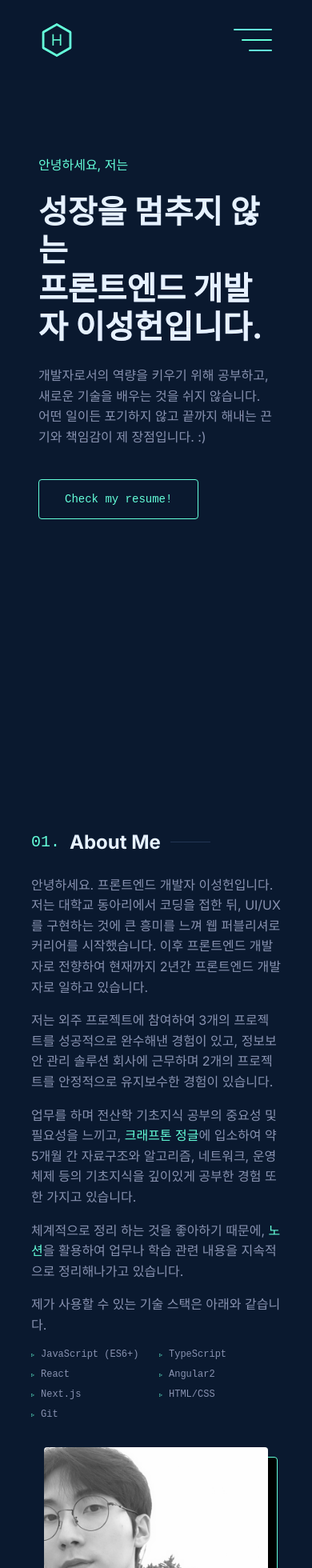
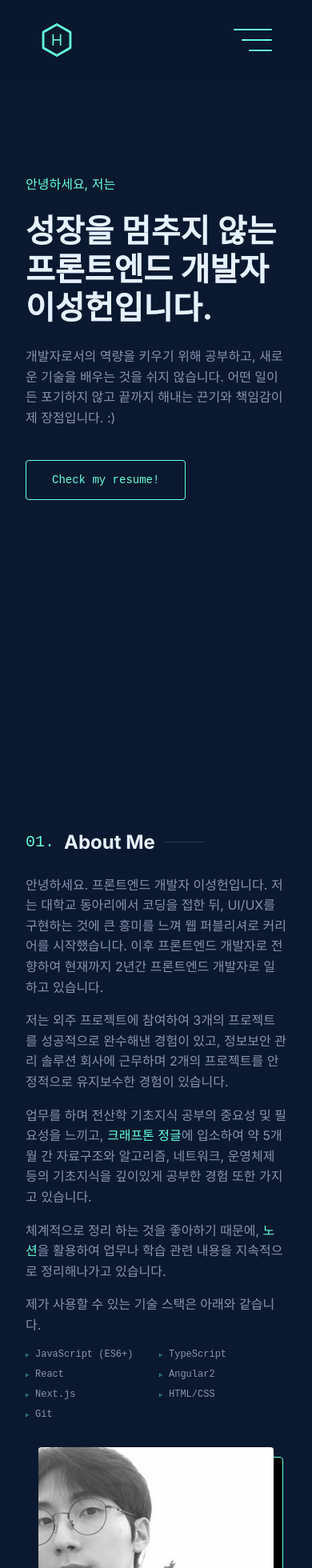
Before and after one commit to heondeam/shlee-resume, a Next.js app: page / in a window 390 px wide. Shown: the top 1960 px of the page at 80% size. Built offline with nearby package versions, Linux system fonts and the light colour scheme; a web font is replaced by a local one.

Commit message:
fix: modify padding

```diff
--- a/components/common/footer.tsx
+++ b/components/common/footer.tsx
@@ -33,7 +33,7 @@ export default function Footer() {
             )
           })}
         </div>
-        <P5 className="text-slate font-mono hover:text-green transition-custom">
+        <P5 className="text-slate text-center font-mono hover:text-green transition-custom">
           Designed by Brittany Chiang & Built by seoungheon Lee
         </P5>
       </footer>
--- a/components/project/project-card.tsx
+++ b/components/project/project-card.tsx
@@ -76,7 +76,7 @@ export default function Card({ cnt, belong, title, description, stack, link, ima
   return (
     <div className="relative items-center grid grid-cols-12 md:items-center">
       <div
-        className={`w-full h-full md:h-auto relative z-20 px-[40px] py-[30px] md:p-0 row-start-1 ${contentCols} flex flex-col gap-6 justify-center items-${
+        className={`w-full h-full md:h-auto relative z-20 px-[20px] py-[20px] md:p-0 row-start-1 ${contentCols} flex flex-col gap-6 justify-center items-${
           isRightAligned ? 'end' : 'start'
         }`}
       >
--- a/components/sections/about-me.tsx
+++ b/components/sections/about-me.tsx
@@ -57,7 +57,7 @@ const SKILLS = [
 
 export default function AboutMe() {
   return (
-    <Section id="about" className="bg-navy px-12 py-48">
+    <Section id="about" className="bg-navy px-8 py-48">
       <div className="max-w-[900px] flex flex-col gap-6">
         <Title title="About Me" idx="01" />
         <div className="flex flex-col gap-8 md:flex-row justify-between">
--- a/components/sections/experience.tsx
+++ b/components/sections/experience.tsx
@@ -9,7 +9,7 @@ import H5 from '@components/typography/h5'
 
 export default function Experience() {
   return (
-    <Section id="experience" className="bg-navy px-12 py-48">
+    <Section id="experience" className="bg-navy px-8 py-48">
       <div className="w-full md:max-w-[750px] flex flex-col gap-6 justify-center">
         <Title title="Work Experience" idx="02" />
         <Tabs
--- a/components/sections/hero.tsx
+++ b/components/sections/hero.tsx
@@ -26,7 +26,7 @@ export default function Hero() {
   }, [])
 
   return (
-    <Section className="h-screen bg-navy px-12">
+    <Section className="h-screen bg-navy px-8">
       <div className="max-w-[1000px] flex flex-col gap-6">
         <div>
           <H5 className="text-small-heading font-sans font-normal">
--- a/components/sections/projects.tsx
+++ b/components/sections/projects.tsx
@@ -115,7 +115,7 @@ const PROJECT_LIST = [
 
 export default function Projects() {
   return (
-    <Section id="projects" className="bg-navy py-36 px-12">
+    <Section id="projects" className="bg-navy py-36 px-8">
       <div className="w-full lg:max-w-[950px] flex flex-col gap-12">
         <Title idx="03" title="Project" />
 
```
